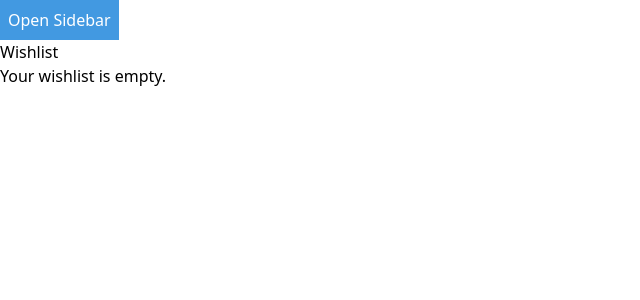
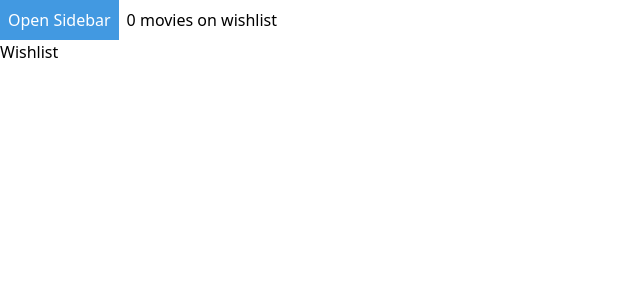
Before and after one commit to igorvucko/bdmi, a Nuxt app: page /wishlist in a window 1280 px wide. Shown: the top 300 px of the page, without its empty margins (0-640 px from the left). Built offline with nearby package versions, Linux system fonts and the light colour scheme.

Commit message:
header count radi, wish radi, ali poboljšati ću

```diff
--- a/components/Header.vue
+++ b/components/Header.vue
@@ -3,21 +3,33 @@
     <button @click="toggleSidebar" class="bg-blue-500 text-white p-2">
       {{ isOpen ? 'Close' : 'Open' }} Sidebar
     </button>
+    <span class="ml-2">{{ wishlistCount }} movies on wishlist</span>
   </div>
 </template>
 
-  <script lang="ts">
+<script>
 export default {
-    props: ['isOpen'],
-    methods: {
-      toggleSidebar() {
-        this.$emit('toggleSidebar')
+  props: {
+    isOpen: {
+      type: Boolean,
+      required: true
     }
   },
   computed: {
     wishlistCount() {
-        return this.$store.getters['wishlist/wishlistCount'];
+      if (process.client) {
+        const wishlist = localStorage.getItem('wishlist');
+        const movies = wishlist ? JSON.parse(wishlist) : [];
+        return movies.length;
+      } else {
+        return 0;
       }
     }
+  },
+  methods: {
+    toggleSidebar() {
+      this.$emit('toggleSidebar');
     }
+  }
+};
 </script>
--- a/pages/wishlist.vue
+++ b/pages/wishlist.vue
@@ -1,31 +1,26 @@
 <template>
   <div>
     <h1>Wishlist</h1>
-    <div v-if="wishlist.length === 0">
-      <p>Your wishlist is empty.</p>
-    </div>
-    <div v-else>
-      <ul>
-        <li v-for="movie in wishlist" :key="movie.id">
-          <MovieCard :movie="movie" />
-        </li>
-      </ul>
-    </div>
+    <MovieCard v-for="movie in wishlist" :key="movie.id" :movie="movie" />
   </div>
 </template>
 
-<script >
-import { mapState } from 'vuex';
+<script>
 import MovieCard from '~/components/MovieCard.vue';
 
 export default {
   components: {
-    MovieCard,
+    MovieCard
   },
   computed: {
-    ...mapState({
-      wishlist: state => state.wishlist,
-    }),
-  },
+    wishlist() {
+      if (process.client) {
+        const wishlist = localStorage.getItem('wishlist');
+        return wishlist ? JSON.parse(wishlist) : [];
+      } else {
+        return [];
+      }
+    }
+  }
 };
 </script>
```
Lines whose indentation alone changed are shown as unchanged.
